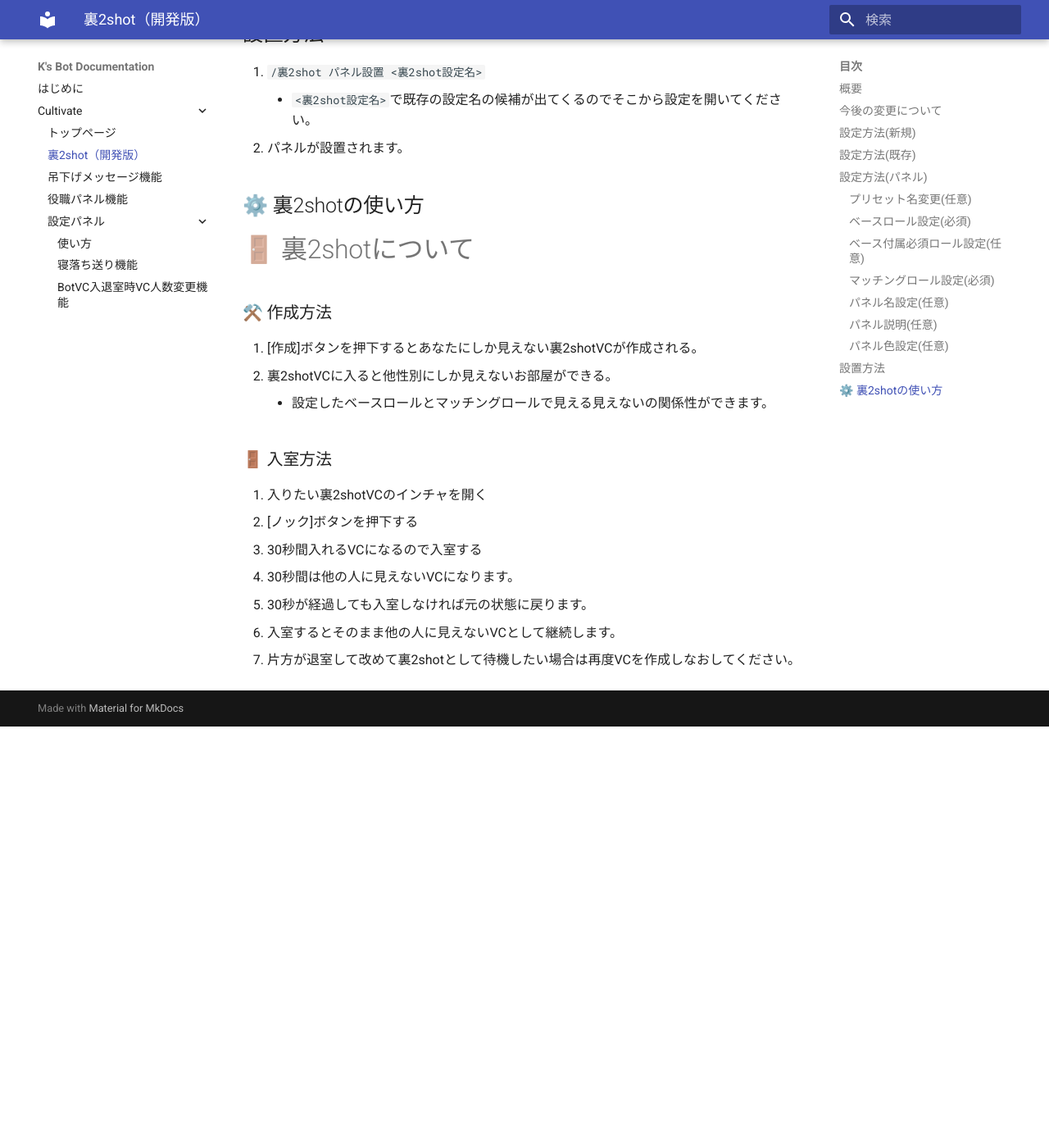
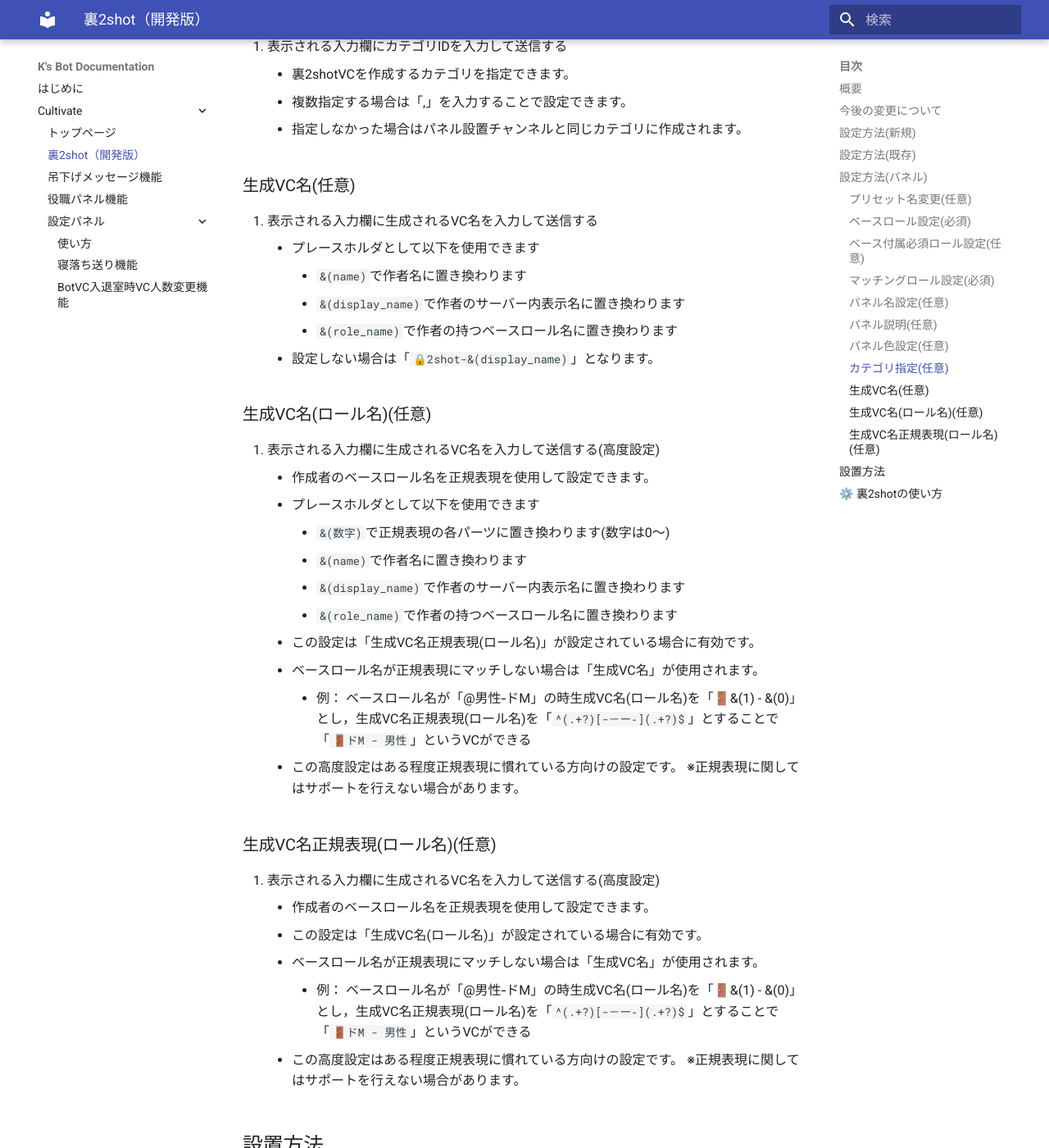
Before and after one commit to hashimotok-ecsv/hashimotok.docs, an MkDocs documentation site: the page built from build_docs/cultivate/system/back_2shot.md, in a window 1280 px wide and 1400 px high, scrolled down 2414 px. Shown: the whole window at 82% size. Built offline with MkDocs 1.6.1 and Material for MkDocs 9.7.7, drawn with Linux system fonts in a browser that asks for light colours; before the commit the page ends 3300 px from its top, so only the background shows below that; some of the changed text lies outside the part shown.

Commit message:
Sync: Updated documentation from hashimotok-ecsv/Cultivate (commit 5af0467c04c55964af9312eb550ad8141587019b)

```diff
--- a/build_docs/cultivate/system/back_2shot.md
+++ b/build_docs/cultivate/system/back_2shot.md
@@ -7,26 +7,26 @@
     - Bot停止中に空室になったVCの削除
 - インチャで音楽Botなどを弄った際にノックボタンが最下部に移動しない問題の修正
 - 設定時にロール選択やカテゴリ選択，色指定などが選択式ではなくIDやカラーコードになっている問題の修正
-- 設定時に保存していなくても最新の設定内容が閲覧できるように変更
 ## 設定方法(新規)
-1. `/裏2shot 新規作成 <裏2shot設定名>`
-    - 複数のパターンの裏2shotが作成できるので裏2shot設定名を設定してください。
+1. `/裏2shot 新規作成 <プリセット名>`
+    - 複数のパターンの裏2shotが作成できるのでプリセット名を設定してください。
 1. 設定用パネルから設定してください。
     →「設定方法(パネル)」を参照
 ## 設定方法(既存)
-1. `/裏2shot 設定変更 <裏2shot設定名>`
-    - `<裏2shot設定名>`で既存の設定名の候補が出てくるのでそこから設定を開いてください。
+1. `/裏2shot 設定変更 <プリセット名>`
+    - `<プリセット名>`で既存の設定名の候補が出てくるのでそこから設定を開いてください。
 1. 設定用パネルから設定してください。
     →「設定方法(パネル)」を参照
 ## 設定方法(パネル)
 ### プリセット名変更(任意)
 1. 表示される入力欄に新たなプリセット名を入力して送信する
+    - コマンド使用時のプリセット名を変更できます。
 ### ベースロール設定(必須)
 1. [ベースロール登録(必須)]ボタンを押下する
 1. 裏2shotを作成するにあたって対象となるロールの指定
     - 性別ロール
     - マッチングロールを複数指定する場合は「,」を入力することで設定できます。
-      ※LGBTQ+のある鯖では「男 → 女性 / LGBTQ+」という設定もできます。
+      ※LGBTQ+のある鯖では「男性 → 女性 / LGBTQ+」という設定もできます。
 ### ベース付属必須ロール設定(任意)
 1. [ベース付属必須ロール設定(任意)]ボタンを押下する
 1. 裏2shotを作成するにあたって必要となるロールの指定
@@ -35,13 +35,13 @@
     - 本メンバーロールなど
     - 裏2shot作成用チャンネルを見えなくしている場合設定不要
     - マッチングロールを複数指定する場合は「,」を入力することで設定できます。
-      ※LGBTQ+のある鯖では「男 → 女性 / LGBTQ+」という設定もできます。
+      ※LGBTQ+のある鯖では「男性 → 女性 / LGBTQ+」という設定もできます。
 ### マッチングロール設定(必須)
 1. [マッチングロール設定(必須)]ボタンを押下する
 1. 表示されるベースロール選択からベースロールを指定する
 1. 表示される入力欄に設定したいマッチングロールIDを入力します。
     - マッチングロールを複数指定する場合は「,」を入力することで設定できます。
-      ※LGBTQ+のある鯖では「男 → 女性 / LGBTQ+」という設定もできます。
+      ※LGBTQ+のある鯖では「男性 → 女性 / LGBTQ+」という設定もできます。
 ### パネル名設定(任意)
 1. 表示される入力欄にパネル名(埋め込みタイトル)を入力して送信する
     - 設定しなかった場合「裏2shot 作成パネル」と表示される
@@ -49,11 +49,44 @@
 1. 表示される入力欄にパネル名(埋め込み説明)を入力して送信する
     - 設定しなかった場合「[作成]ボタンを押下すると裏2shotが作成できます。」と表示される
 ### パネル色設定(任意)
-1. 表示される入力欄にパネル色(埋め込み色)をカラーコード6文字で入力して送信する
-    - 設定しなかった場合「000000」と表示される
+1. 表示される入力欄にパネル色(埋め込み色)を#とカラーコード6文字で入力して送信する
+    - 設定しなかった場合「#000000」と表示される
+### カテゴリ指定(任意)
+1. 表示される入力欄にカテゴリIDを入力して送信する
+    - 裏2shotVCを作成するカテゴリを指定できます。
+    - 複数指定する場合は「,」を入力することで設定できます。
+    - 指定しなかった場合はパネル設置チャンネルと同じカテゴリに作成されます。
+### 生成VC名(任意)
+1. 表示される入力欄に生成されるVC名を入力して送信する
+    - プレースホルダとして以下を使用できます
+        - `&(name)`で作者名に置き換わります
+        - `&(display_name)`で作者のサーバー内表示名に置き換わります
+        - `&(role_name)`で作者の持つベースロール名に置き換わります
+    - 設定しない場合は「`🔒2shot-&(display_name)`」となります。
+### 生成VC名(ロール名)(任意)
+1. 表示される入力欄に生成されるVC名を入力して送信する(高度設定)
+    - 作成者のベースロール名を正規表現を使用して設定できます。
+    - プレースホルダとして以下を使用できます
+        - `&(数字)`で正規表現の各パーツに置き換わります(数字は0～)
+        - `&(name)`で作者名に置き換わります
+        - `&(display_name)`で作者のサーバー内表示名に置き換わります
+        - `&(role_name)`で作者の持つベースロール名に置き換わります
+    - この設定は「生成VC名正規表現(ロール名)」が設定されている場合に有効です。
+    - ベースロール名が正規表現にマッチしない場合は「生成VC名」が使用されます。
+        - 例： ベースロール名が「@男性‐ドM」の時生成VC名(ロール名)を「🚪&(1) - &(0)」とし，生成VC名正規表現(ロール名)を「`^(.+?)[-－ー‐](.+?)$`」とすることで「`🚪ドM - 男性`」というVCができる
+    - この高度設定はある程度正規表現に慣れている方向けの設定です。
+      ※正規表現に関してはサポートを行えない場合があります。
+### 生成VC名正規表現(ロール名)(任意)
+1. 表示される入力欄に生成されるVC名を入力して送信する(高度設定)
+    - 作成者のベースロール名を正規表現を使用して設定できます。
+    - この設定は「生成VC名(ロール名)」が設定されている場合に有効です。
+    - ベースロール名が正規表現にマッチしない場合は「生成VC名」が使用されます。
+        - 例： ベースロール名が「@男性‐ドM」の時生成VC名(ロール名)を「🚪&(1) - &(0)」とし，生成VC名正規表現(ロール名)を「`^(.+?)[-－ー‐](.+?)$`」とすることで「`🚪ドM - 男性`」というVCができる
+    - この高度設定はある程度正規表現に慣れている方向けの設定です。
+      ※正規表現に関してはサポートを行えない場合があります。
 ## 設置方法
-1. `/裏2shot パネル設置 <裏2shot設定名>`
-    - `<裏2shot設定名>`で既存の設定名の候補が出てくるのでそこから設定を開いてください。
+1. `/裏2shot パネル設置 <プリセット名>`
+    - `<プリセット名>`で既存の設定名の候補が出てくるのでそこから設定を開いてください。
 1. パネルが設置されます。
 ## ⚙️ 裏2shotの使い方
 # 🚪 裏2shotについて
```
